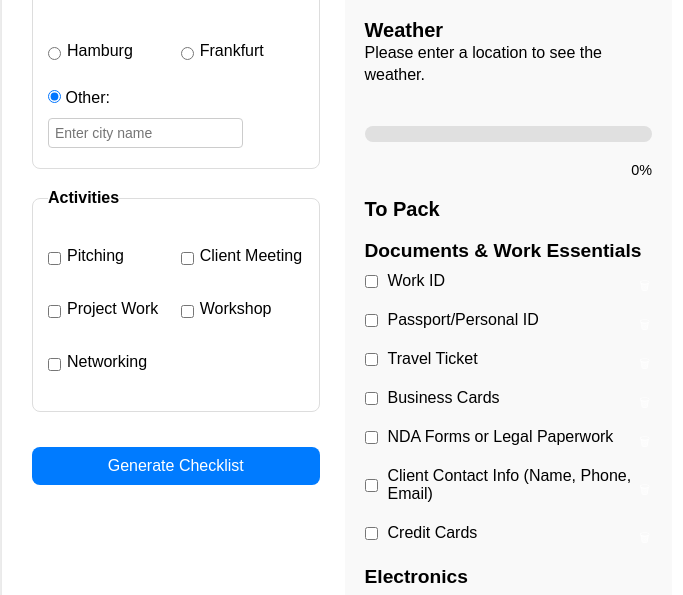
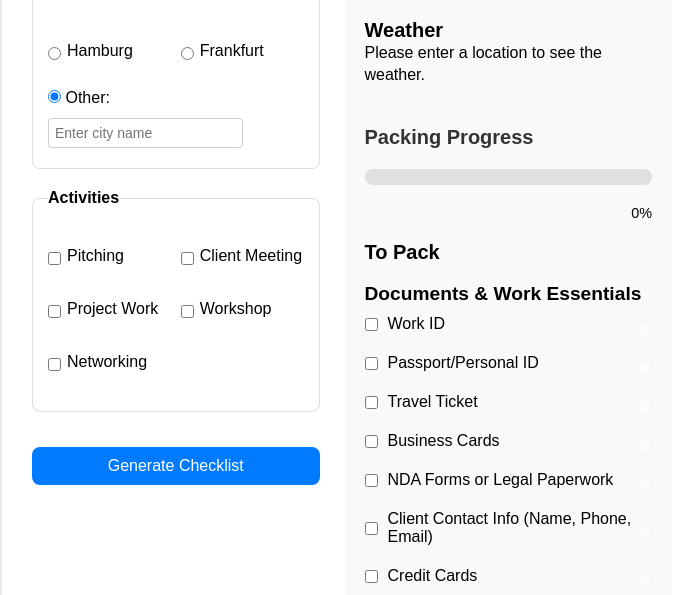
Before and after one commit to RedBag90/RedBag90.github.io, a plain HTML site: page index.html in a window 1280 px wide. Shown: the part 138-733 px from the top of the page, without its empty margins (288-971 px from the left). Drawn offline with Linux system fonts and the light colour scheme.

Commit message:
Füge Header für die Fortschrittsanzeige beim Packen hinzu

```diff
--- a/css/components.css
+++ b/css/components.css
@@ -251,3 +251,17 @@ button:hover {
   font-size: 0.9rem;
   margin-bottom: 10px;
 }
+
+
+/* Header above the packing progress bar */
+/* This is the header for the progress bar */
+/* It should be styled to match the other section headers */
+/* in your app, so it looks consistent */
+/* You can adjust the font size, weight, and color as needed */
+/* to fit your design */
+.progress-header {
+  font-size: 1.25rem;    /* same size as your other h2’s */
+  margin: 16px 0 8px;     /* space above & below */
+  font-weight: 600;       /* semi-bold to match other section titles */
+  color: #333;            /* or whatever your default heading color is */
+}
--- a/index.html
+++ b/index.html
@@ -118,6 +118,8 @@
           <p id="weatherOutput" role="status" aria-live="polite"></p>
         </div>
 
+        <!-- Packing Progress Header -->
+        <h2 id="progressHeader" class="progress-header">Packing Progress</h2>
           <!-- -------- Packing Progress -------- -->
         <div id="progressContainer" class="progress-container" aria-label="Packing progress">
           <div id="progressBar" class="progress-bar"></div>
```
